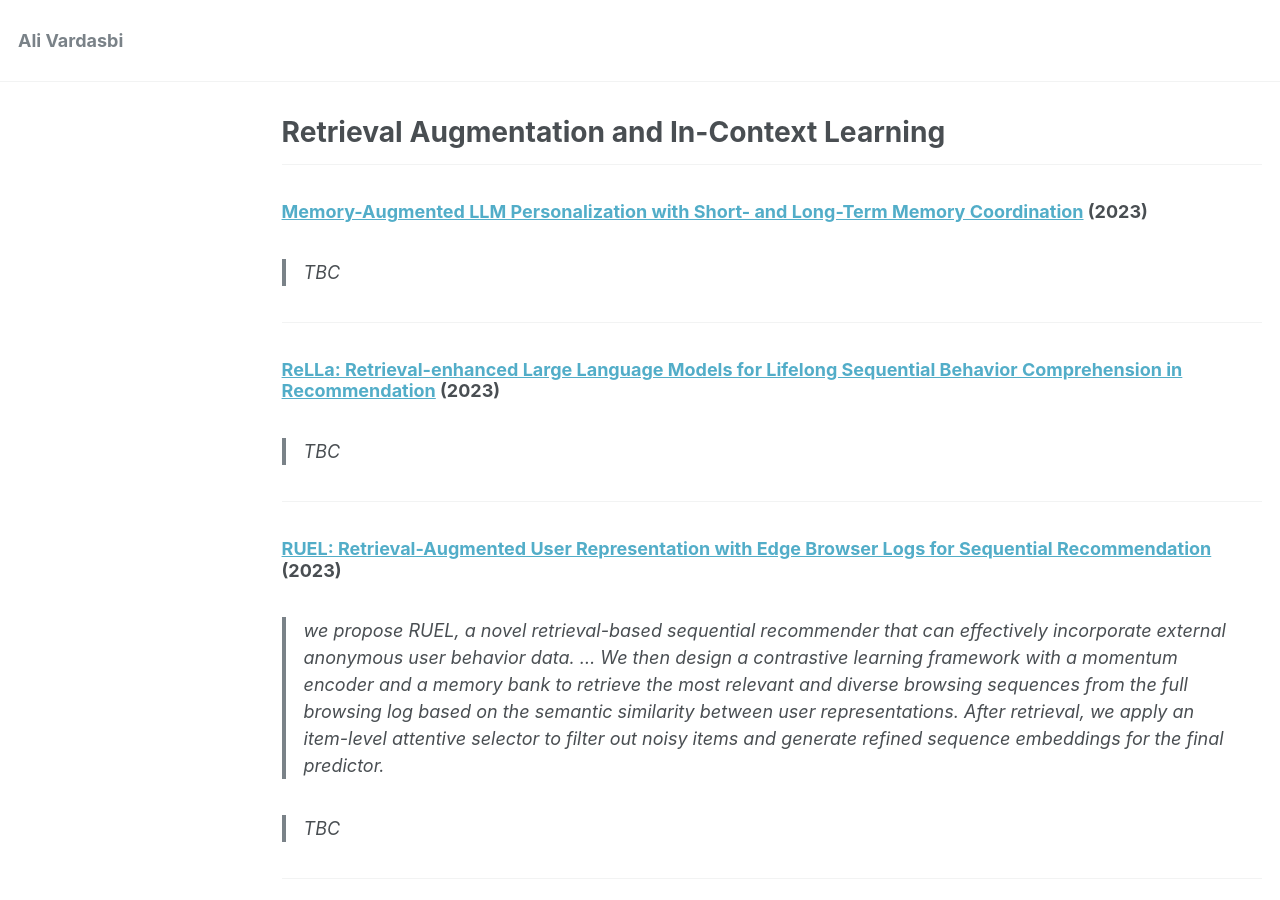
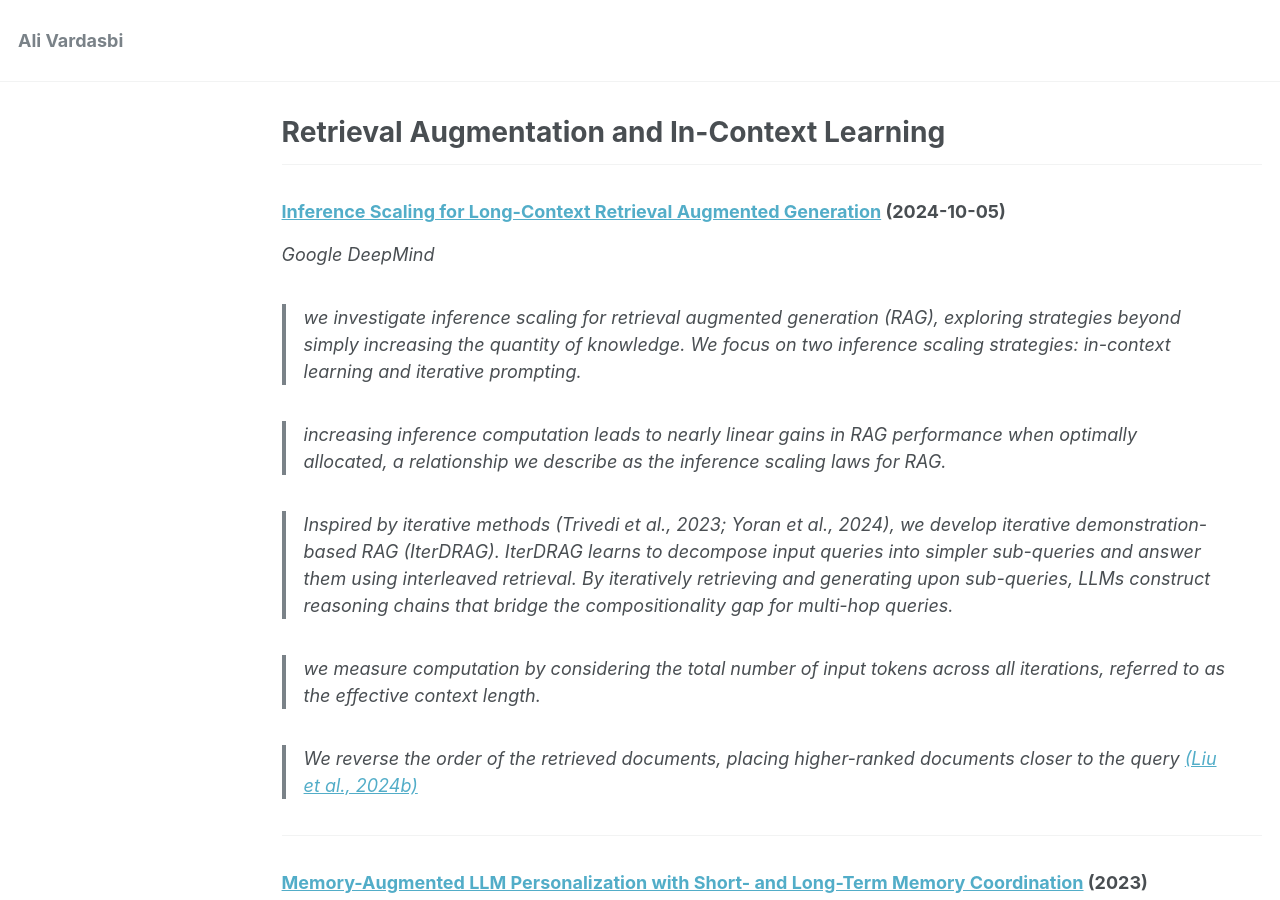
Before and after one commit to AliVard/AliVard.github.io, a Jekyll site: the page built from _pages/readings/rag.md, in a window 1280 px wide and 900 px high. Built offline with Jekyll 4.4.1, drawn with Linux system fonts in a browser that asks for light colours.

```diff
--- a/_pages/readings/rag.md
+++ b/_pages/readings/rag.md
@@ -7,6 +7,32 @@
 redirect_from:
   - /readings/rag.html
 ---
+
+---
+### [Inference Scaling for Long-Context Retrieval Augmented Generation](https://arxiv.org/pdf/2410.04343) (2024-10-05)
+
+*Google DeepMind*
+
+> we investigate inference scaling
+for retrieval augmented generation (RAG), exploring strategies beyond simply increasing the quantity of
+knowledge. We focus on two inference scaling strategies: in-context learning and iterative prompting.
+
+> increasing inference computation leads to nearly
+linear gains in RAG performance when optimally allocated, a relationship we describe as the inference
+scaling laws for RAG.
+
+> Inspired by iterative
+methods (Trivedi et al., 2023; Yoran et al., 2024), we develop iterative demonstration-based RAG
+(IterDRAG). IterDRAG learns to decompose input queries into simpler sub-queries and answer them
+using interleaved retrieval. By iteratively retrieving and generating upon sub-queries, LLMs construct
+reasoning chains that bridge the compositionality gap for multi-hop queries.
+
+> we measure computation by considering the total number of input tokens across all iterations,
+referred to as the effective context length.
+
+> We reverse the order of the
+retrieved documents, placing higher-ranked documents closer to the query [(Liu et al., 2024b)](https://arxiv.org/pdf/2401.10225)
+
 
 ---
 ### [Memory-Augmented LLM Personalization with Short- and Long-Term Memory Coordination](https://arxiv.org/pdf/2309.11696.pdf) (2023)
```
Also changed, not shown: _pages/about.md (+1 -1 lines), _pages/readings.md (+10 -7 lines), _pages/readings/llm-bias.md (added, +135 -0 lines).
